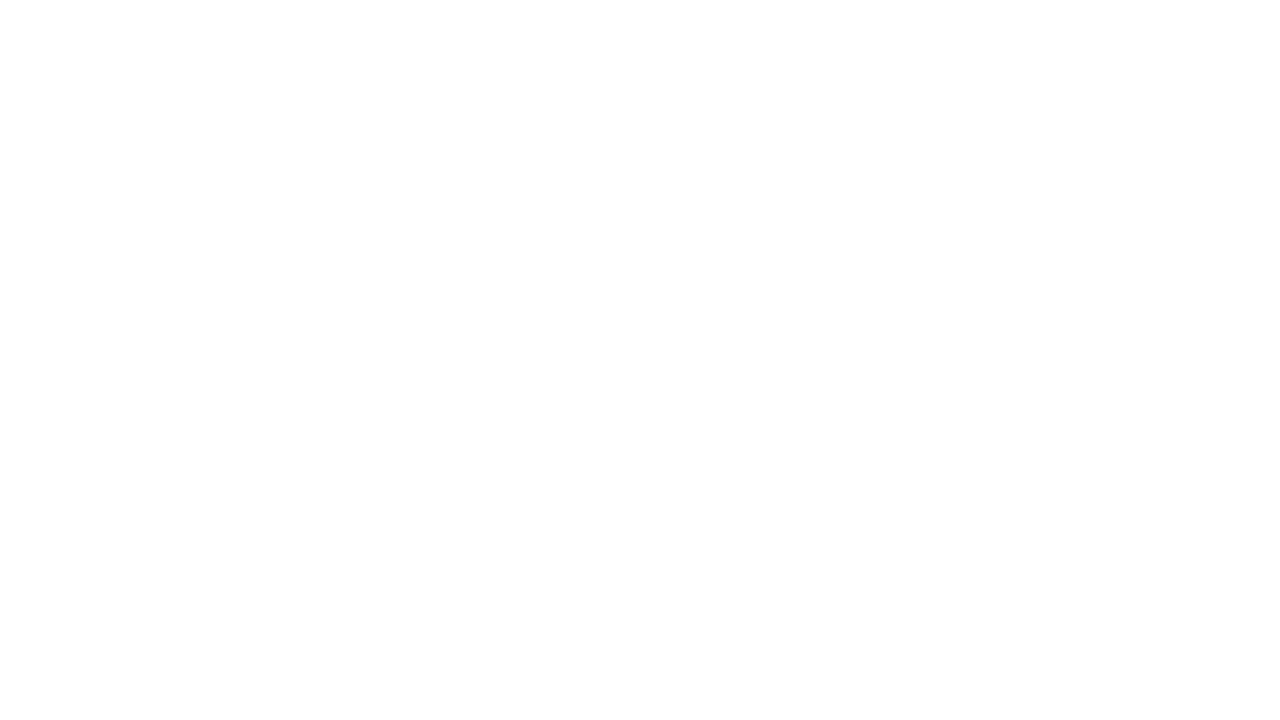
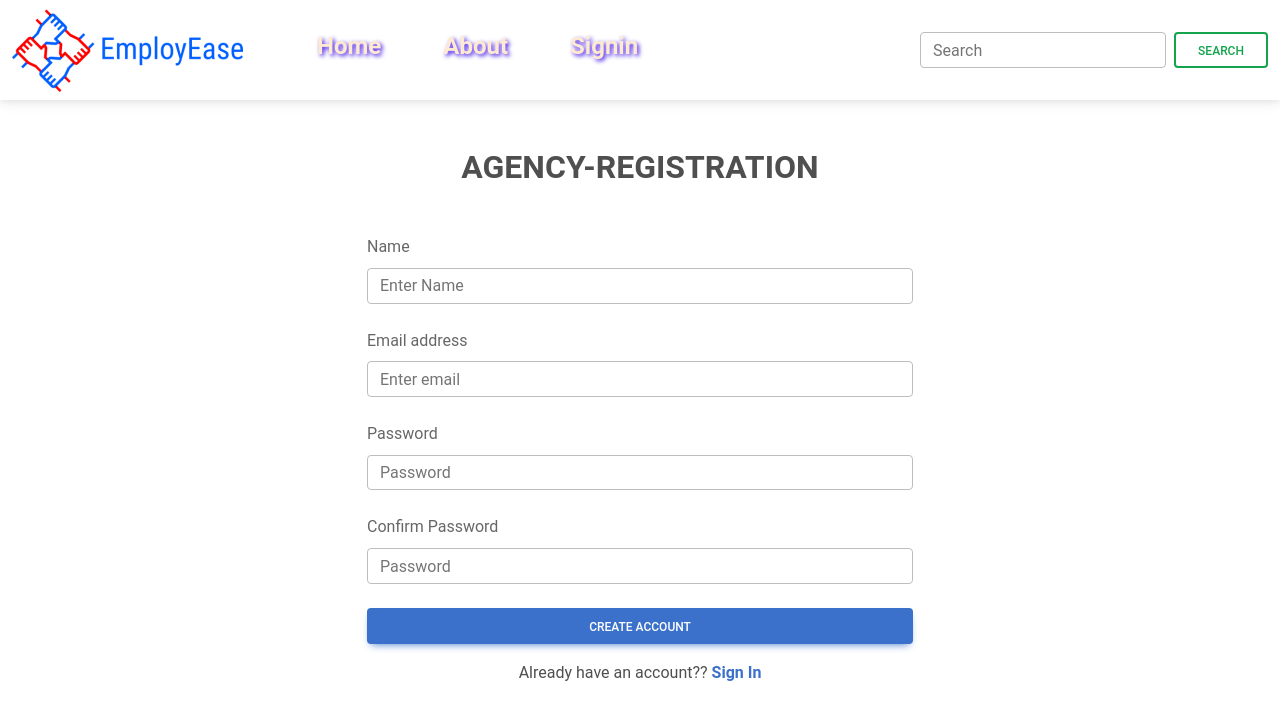
Before and after one commit to iamvysh/Employease-FRONT, a React (Vite) app: page /agencyregister in a window 1280 px wide. Before the commit this address had no page. Shown: the top 720 px of the page. Built offline with nearby package versions, Linux system fonts and the light colour scheme.

Commit message:
agency login

```diff
--- a/src/App.jsx
+++ b/src/App.jsx
@@ -10,6 +10,8 @@ import Navigarion from './componets/Navigarion';
 import Home from './pages/Home';
 import CommonRegister from './pages/Register/CommonRegister';
 import EmployeeRegister from './pages/Register/EmployeeRegister';
+import AgencyRegister from './pages/Register/AgencyRegister';
+import Agenlogin from './pages/Login/Agentlogin/Agenlogin';
 
 function App() {
 
@@ -21,6 +23,8 @@ function App() {
     <Route path='/' element={<Home/>}  />
     <Route path='/commonregister' element={<CommonRegister/>}/>
     <Route path='/employeeregister' element={<EmployeeRegister/>}/>
+    <Route path="/agencyregister" element={<AgencyRegister/>} />
+    <Route path='/agencylogin'   element={<Agenlogin/>    } />
 
 
     </Routes>
--- /dev/null
+++ b/src/pages/Login/Agentlogin/Agenlogin.jsx
@@ -0,0 +1,124 @@
+import React, { useRef } from 'react'
+import Navigation from '../../../componets/Navigarion'
+import axios from 'axios';
+import {
+    MDBContainer,
+    MDBInput,
+    MDBCheckbox,
+    MDBBtn,
+    MDBIcon
+  }
+  from 'mdb-react-ui-kit';
+import { useNavigate } from 'react-router-dom';
+import { ToastContainer, toast } from 'react-toastify';
+
+const Agenlogin = () => {
+
+    const navigate=useNavigate()
+    const emailref=useRef("")
+    const passwordref=useRef("")
+
+    const handleAgencyLogin=async()=>{
+
+        const email=emailref.current.value;
+        const password=passwordref.current.value;
+
+        const Data={
+          email,password
+        }
+
+
+        try {
+
+          const response=await axios.post("http://localhost:3000/agency/login",Data)
+
+          if(response.status==200){
+            toast.success(response.data.message, {
+              position: toast.POSITION.TOP_RIGHT,
+              autoClose:500,
+              // onClose: () => {
+              //   navigate('/');
+              // }
+            })
+
+
+          }else if(response.status==201){
+            toast.warn(response.data.message, {
+              position: toast.POSITION.TOP_RIGHT,
+              autoClose: 2500,
+              // onClose: () => {
+              //   navigate('/');
+              // }
+
+            })
+
+          }else if(response.status==205){
+            toast.warn(response.data.message, {
+              position: toast.POSITION.TOP_RIGHT,
+              autoClose: 2500,
+              // onClose: () => {
+              //   navigate('/');
+              // }
+
+            })
+
+
+          }else{
+            toast.warn(err.response.data.message, {
+              position: toast.POSITION.TOP_RIGHT,
+              autoClose: 2500,
+              // onClose: () => {
+              //   navigate('/');
+              // }
+
+            })
+
+          }
+
+
+
+        } catch (error) {
+          toast.warn(error.response.data.message, {
+            position: toast.POSITION.TOP_RIGHT,
+            autoClose: 2500,
+            // onClose: () => {
+            //   navigate('/');
+            // }
+
+          })
+
+
+
+        }
+
+        console.log(email,password);
+
+
+    }
+  return (
+    <>
+      <Navigation/>
+      <ToastContainer />
+      <MDBContainer className="p-3  d-flex justify-content-center align-items-center flex-column w-50" style={{marginTop:"12rem"}}>
+      <h3 className="fw-bold mb-4 pb-2 pb-md-0 mb-md-5 text-center  ">
+                SignIn - Agent
+              </h3>
+<MDBInput wrapperClass='mb-4' label='Email address' id='form1' type='email' ref={emailref}/>
+<MDBInput wrapperClass='mb-4' label='Password' id='form2' type='password' ref={passwordref}/>
+
+
+
+<MDBBtn className="mb-4" onClick={handleAgencyLogin}>Sign in</MDBBtn>
+
+<div className="text-center">
+  <p>Not a member? <a  onClick={()=>navigate("/agencyregister")} style={{cursor:"pointer",color:"red",fontSize:"1rem"}}>Register</a></p>
+
+</div>
+
+</MDBContainer>
+
+    </>
+  )
+}
+
+export default Agenlogin
--- /dev/null
+++ b/src/pages/Register/AgencyRegister.jsx
@@ -0,0 +1,154 @@
+import React, { useRef } from 'react'
+import Navigation from '../../componets/Navigarion'
+import { Col, Button, Row, Container, Card, Form } from 'react-bootstrap';
+import axios from 'axios';
+import { ToastContainer, toast } from 'react-toastify';
+import { useNavigate } from 'react-router-dom';
+
+
+
+const AgencyRegister = () => {
+
+const navigate=useNavigate()
+const formRef=useRef(null)
+
+const handleSubmit =async (e) => {
+    e.preventDefault();
+
+    const username = formRef.current.username.value;
+    const password = formRef.current.password.value;
+    const email = formRef.current.email.value;
+    const confirmpassword=formRef.current.confirmpassword.value
+    const ispasswordOk=password==confirmpassword
+
+    const Data={
+        username,password,email
+    }
+
+    try {
+         if(ispasswordOk){
+            const response=await axios.post("http://localhost:3000/agency/register",Data)
+            if(response.status==200){
+              toast.success(response.data.message, {
+                position: toast.POSITION.TOP_RIGHT,
+                autoClose:500,
+                // onClose: () => {
+                //   navigate('/');
+                // }
+              })
+            }else{
+              toast.warn(err.response.data.message, {
+                position: toast.POSITION.TOP_RIGHT,
+                autoClose: 2500,
+                // onClose: () => {
+                //   navigate('/');
+                // }
+
+              })
+            }
+         }else{
+          toast.warn("password missmatch", {
+            position: toast.POSITION.TOP_RIGHT,
+            autoClose: 2500,
+            // onClose: () => {
+            //   navigate('/');
+            // }
+
+          })
+         }
+
+    } catch (error) {
+
+      toast.warn(err.response.data.message, {
+        position: toast.POSITION.TOP_RIGHT,
+        autoClose: 2500,
+        // onClose: () => {
+        //   navigate('/');
+        // }
+
+      })
+
+
+    }
+
+    console.log(username, password, email,confirmpassword);
+  };
+
+
+
+
+
+  return (
+    <>
+      <Navigation/>
+      <ToastContainer />
+
+      <Container>
+        <Row className="vh-100 d-flex justify-content-center ">
+          <Col md={8} lg={6} xs={12}>
+            {/* <Card > */}
+              <Card.Body>
+                <div className="mb-3 mt-md-4">
+                  <h2 className="fw-bold mb-5 mt-5 text-center text-uppercase ">
+                    Agency-Registration
+                  </h2>
+                  <div className="mb-3">
+                    <Form ref={formRef} onSubmit={handleSubmit}>
+                      <Form.Group className="mb-4 " controlId="Name">
+                        <Form.Label className="text-center">Name</Form.Label>
+                        <Form.Control type="text" placeholder="Enter Name" name='username' />
+                      </Form.Group>
+
+                      <Form.Group className="mb-4" controlId="formBasicEmail">
+                        <Form.Label className="text-center">
+                          Email address
+                        </Form.Label>
+                        <Form.Control type="email" placeholder="Enter email"  name='email'/>
+                      </Form.Group>
+
+                      <Form.Group
+                        className="mb-4"
+                        controlId="formBasicPassword"
+                      >
+                        <Form.Label>Password</Form.Label>
+                        <Form.Control type="password" placeholder="Password"  name='password'/>
+                      </Form.Group>
+                      <Form.Group
+                        className="mb-4"
+                        controlId="formBasicPassword"
+                      >
+                        <Form.Label>Confirm Password</Form.Label>
+                        <Form.Control type="password" placeholder="Password"  name='confirmpassword' />
+                      </Form.Group>
+                      <Form.Group
+                        className="mb-4"
+                        controlId="formBasicCheckbox"
+                      ></Form.Group>
+                      <div className="d-grid">
+                        <Button variant="primary" type="submit">
+                          Create Account
+                        </Button>
+                      </div>
+                    </Form>
+                    <div className="mt-3" >
+                      <p className="mb-0  text-center">
+                        Already have an account??{' '}
+                         <a   onClick={()=>navigate("/agencylogin")} style={{cursor:"pointer"}} className="text-primary fw-bold">
+                          Sign In
+                        </a>
+
+                      </p>
+                    </div>
+                  </div>
+                </div>
+              </Card.Body>
+            {/* </Card> */}
+          </Col>
+        </Row>
+      </Container>
+
+    </>
+  )
+}
+
+export default AgencyRegister
--- a/src/pages/Register/CommonRegister.jsx
+++ b/src/pages/Register/CommonRegister.jsx
@@ -68,6 +68,8 @@ const CommonRegister = () => {
                 data-aos="zoom-in-up"
                 data-aos-easing="linear"
                 data-aos-duration="700"
+                onClick={()=>navigate("/agencyregister")}
+
               >
                 <img
                   src="https://images.unsplash.com/photo-1521791136064-7986c2920216?ixlib=rb-4.0.3&ixid=M3wxMjA3fDB8MHxzZWFyY2h8Mzl8fGNvbnN1bHRlbmN5fGVufDB8fDB8fHww&auto=format&fit=crop&w=500&q=60"
```
Also changed, not shown: src/pages/Login/sample.txt (added).
